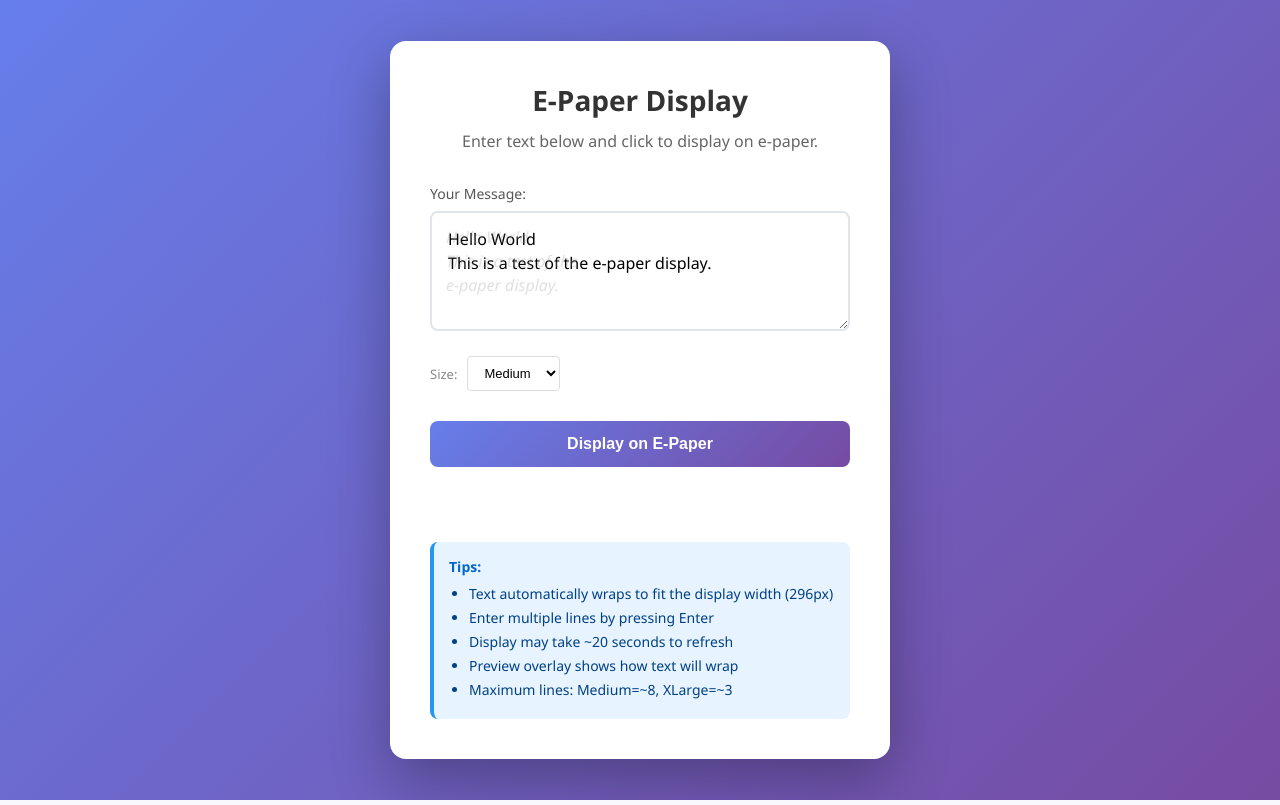
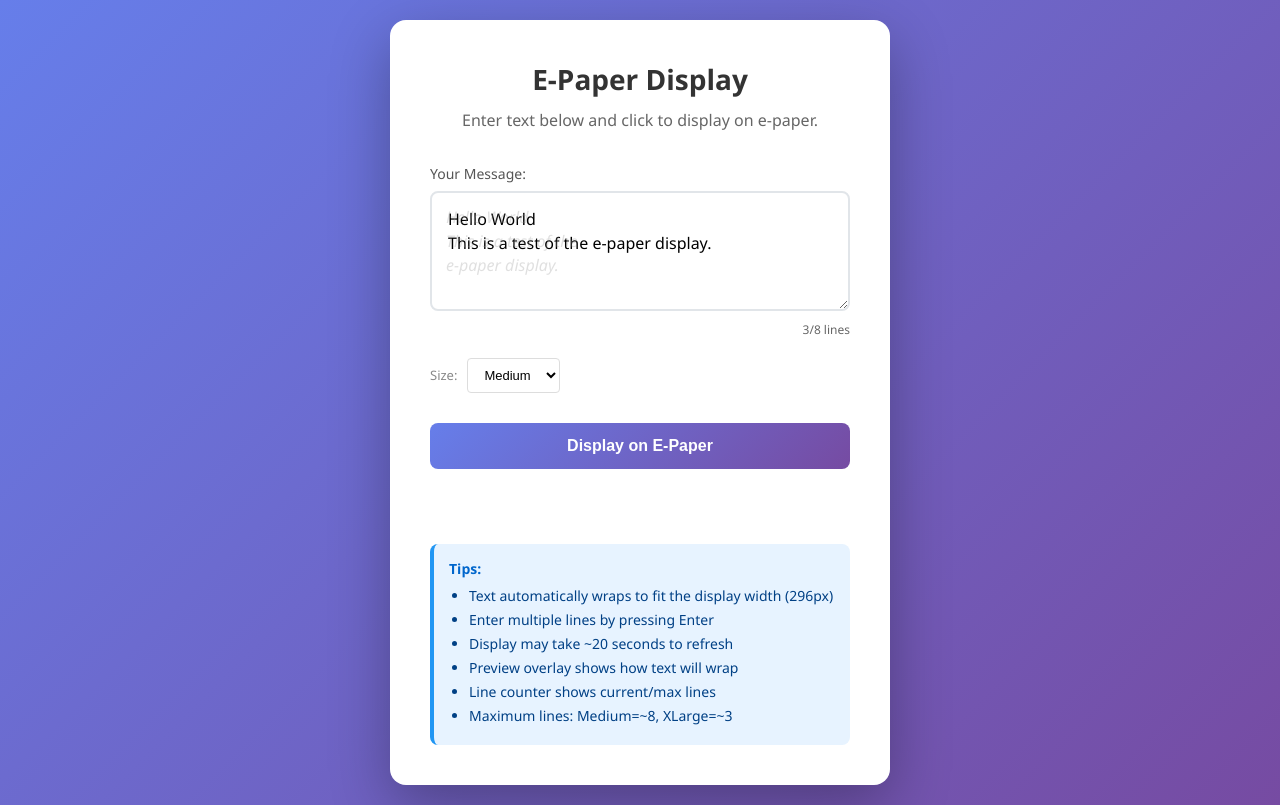
Before and after one commit to Einwegbecher/tiny-cal, a Flask app: page / in a window 1280 px wide. Run offline with Flask 3, Linux system fonts and the light colour scheme.

Commit message:
Add auto-wrap to textarea and error for too many lines
- Textarea now wraps automatically as you type (word-wrap: break-word)
- Added line counter showing current/max lines
- Line counter turns yellow at 80% of max lines
- Line counter turns red and shows 'TOO MANY!' when exceeding max lines
- Textarea border turns yellow/red to match line counter
- Preview still shows how text will wrap on display
- All previous features preserved

Co-authored-by: Einwegbecher <Einwegbecher@users.noreply.github.com>

```diff
--- a/templates/index.html
+++ b/templates/index.html
@@ -75,10 +75,19 @@
             min-height: 120px;
             line-height: 1.5;
             white-space: pre-wrap;
+            word-wrap: break-word;
         }
 
         .text-input-with-preview:focus {
             border-color: #667eea;
+        }
+
+        .text-input-with-preview.warning {
+            border-color: #ffc107;
+        }
+
+        .text-input-with-preview.error {
+            border-color: #dc3545;
         }
 
         .preview-overlay {
@@ -147,6 +156,13 @@
             transform: translateY(0);
         }
 
+        button:disabled {
+            background: #ccc;
+            cursor: not-allowed;
+            transform: none;
+            box-shadow: none;
+        }
+
         .message {
             margin-top: 25px;
             padding: 15px;
@@ -162,6 +178,14 @@
             background: #d4edda;
             color: #155724;
             border: 1px solid #c3e6cb;
+            display: block;
+            opacity: 1;
+        }
+
+        .message.error {
+            background: #f8d7da;
+            color: #721c24;
+            border: 1px solid #f5c6cb;
             display: block;
             opacity: 1;
         }
@@ -200,6 +224,22 @@
         .tips li {
             margin-bottom: 5px;
         }
+
+        .line-counter {
+            text-align: right;
+            font-size: 12px;
+            color: #666;
+            margin-top: 5px;
+        }
+
+        .line-counter.warning {
+            color: #ffc107;
+        }
+
+        .line-counter.error {
+            color: #dc3545;
+            font-weight: bold;
+        }
     </style>
 </head>
 <body>
@@ -212,9 +252,10 @@
                 <label for="message">Your Message:</label>
                 <div class="text-input-container">
                     <textarea id="message" name="message" class="text-input-with-preview"
-                              placeholder="Enter text to display..." required>{{ last_message if last_message else "Hello World\nThis is a test of the e-paper display." }}</textarea>
+                              placeholder="Enter text to display..." required oninput="updatePreview()" onkeydown="handleKeyDown(event)">{{ last_message if last_message else "Hello World\nThis is a test of the e-paper display." }}</textarea>
                     <div class="preview-overlay" id="previewOverlay"></div>
                 </div>
+                <div class="line-counter" id="lineCounter"></div>
             </div>
 
             <div class="form-group font-selector">
@@ -228,7 +269,7 @@
                 </select>
             </div>
 
-            <button type="submit">Display on E-Paper</button>
+            <button type="submit" id="submitBtn">Display on E-Paper</button>
         </form>
 
         <div class="message" id="statusMessage"></div>
@@ -258,6 +299,7 @@
                 <li>Enter multiple lines by pressing Enter</li>
                 <li>Display may take ~20 seconds to refresh</li>
                 <li>Preview overlay shows how text will wrap</li>
+                <li>Line counter shows current/max lines</li>
                 <li>Maximum lines: Medium=~8, XLarge=~3</li>
             </ul>
         </div>
@@ -319,12 +361,39 @@
         function updatePreview() {
             const textarea = document.getElementById('message');
             const preview = document.getElementById('previewOverlay');
+            const lineCounter = document.getElementById('lineCounter');
+            const submitBtn = document.getElementById('submitBtn');
             const limits = getCurrentLimits();
 
             const lines = wrapTextForPreview(textarea.value, limits.maxCharsPerLine);
             const displayLines = lines.slice(0, limits.maxLines);
+            const totalLines = lines.length;
 
             preview.textContent = displayLines.join('\n');
+
+            // Update line counter
+            lineCounter.textContent = `${totalLines}/${limits.maxLines} lines`;
+            lineCounter.className = 'line-counter';
+
+            // Update textarea border color based on line count
+            textarea.className = 'text-input-with-preview';
+
+            if (totalLines > limits.maxLines) {
+                lineCounter.className = 'line-counter error';
+                textarea.className = 'text-input-with-preview error';
+                lineCounter.textContent = `${totalLines}/${limits.maxLines} lines - TOO MANY!`;
+            } else if (totalLines > limits.maxLines * 0.8) {
+                lineCounter.className = 'line-counter warning';
+                textarea.className = 'text-input-with-preview warning';
+            }
+        }
+
+        function handleKeyDown(event) {
+            // Allow Enter key to create new lines
+            if (event.key === 'Enter') {
+                // Let the newline happen naturally
+                setTimeout(updatePreview, 0);
+            }
         }
 
         // Initialize on page load
```
